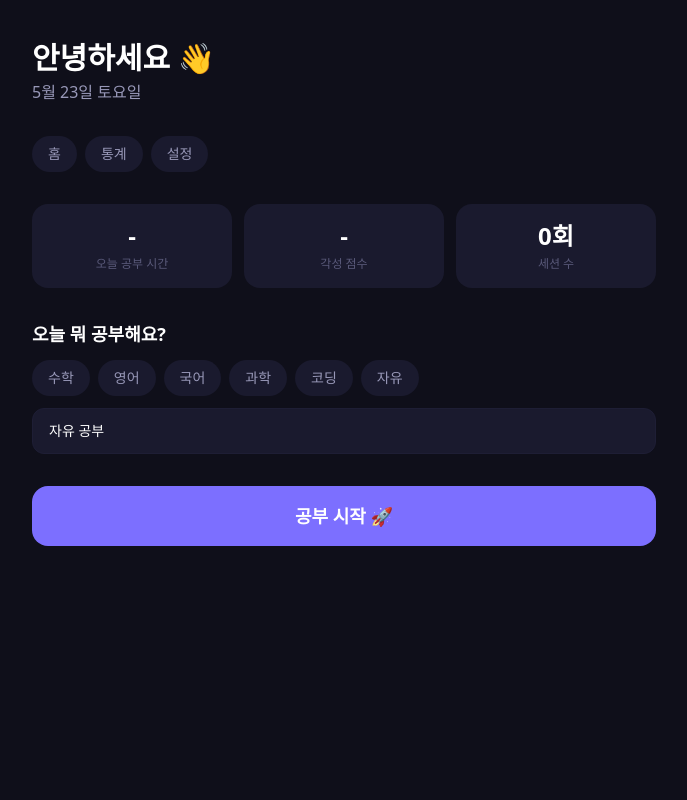
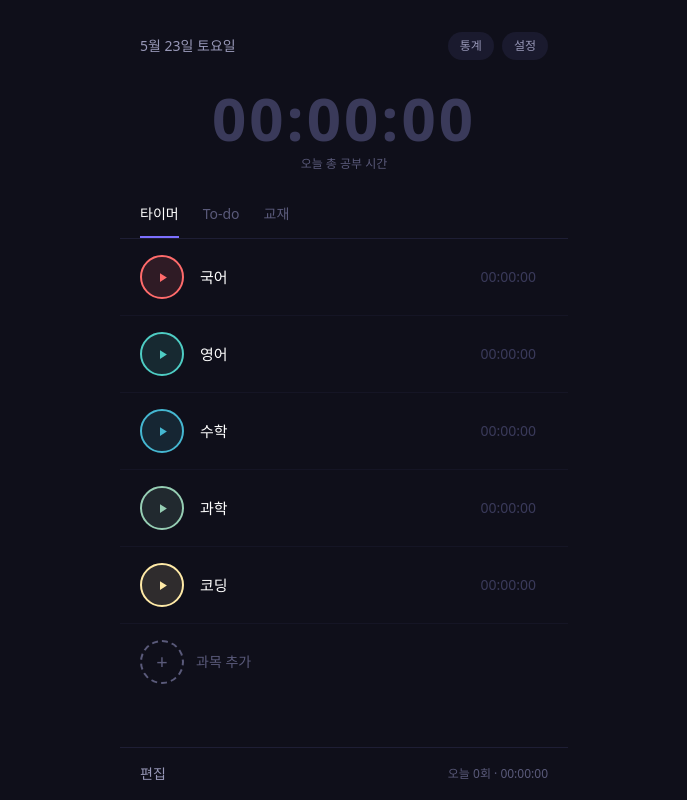
Before and after one commit to dissdi/StudyCoach, a Next.js app in the folder apps/web/: page / in a window 1280 px wide. Shown: the whole page, without its empty margins (296-983 px from the left). Built offline with nearby package versions, Linux system fonts and the light colour scheme.

Commit message:
feat: add trainers, tts voices, time record

```diff
--- a/apps/web/app/page.tsx
+++ b/apps/web/app/page.tsx
@@ -1,159 +1,287 @@
 'use client';
 
-import { useState } from 'react';
+import { useState, useRef, useEffect } from 'react';
 import { useRouter } from 'next/navigation';
 import { useStudyStore } from '@/store/useStudyStore';
 import { format } from 'date-fns';
 import { ko } from 'date-fns/locale';
 
-const QUICK_SUBJECTS = ['수학', '영어', '국어', '과학', '코딩', '자유'];
+const SUBJECT_COLORS = [
+  '#FF6B6B', '#4ECDC4', '#45B7D1', '#96CEB4', '#FFEAA7',
+  '#DDA0DD', '#98D8C8', '#F7DC6F', '#BB8FCE', '#76D7C4',
+  '#F0A500', '#A8E063', '#FD79A8', '#6C5CE7', '#00B894',
+];
+
+function formatHMS(secs: number) {
+  const h = Math.floor(secs / 3600);
+  const m = Math.floor((secs % 3600) / 60);
+  const s = secs % 60;
+  return `${String(h).padStart(2, '0')}:${String(m).padStart(2, '0')}:${String(s).padStart(2, '0')}`;
+}
 
 export default function HomePage() {
   const router = useRouter();
-  const { sessions, currentSubject, setSubject, startSession, setGoalDuration } = useStudyStore();
-  const [inputSubject, setInputSubject] = useState(currentSubject);
+  const {
+    sessions,
+    setSubject,
+    startSession,
+    subjects,
+    addSubject,
+    removeSubject,
+  } = useStudyStore();
 
+  const [isAdding, setIsAdding] = useState(false);
+  const [newSubjectName, setNewSubjectName] = useState('');
+  const [editMode, setEditMode] = useState(false);
+  const [activeTab, setActiveTab] = useState('타이머');
+  const [deleteConfirm, setDeleteConfirm] = useState<string | null>(null);
+  const inputRef = useRef<HTMLInputElement>(null);
+
+  useEffect(() => {
+    if (isAdding && inputRef.current) {
+      inputRef.current.focus();
+    }
+  }, [isAdding]);
+
+  // 오늘 세션 필터
   const todaySessions = sessions.filter(
     (s) => new Date(s.startTime).toDateString() === new Date().toDateString()
   );
+
+  // 총 시간
   const todayTotalSec = todaySessions.reduce((a, s) => a + s.durationSeconds, 0);
-  const todayAvgFocus =
-    todaySessions.length > 0
-      ? Math.round(todaySessions.reduce((a, s) => a + s.avgConcentration, 0) / todaySessions.length)
-      : 0;
 
-  const formatSec = (secs: number) => {
-    const h = Math.floor(secs / 3600);
-    const m = Math.floor((secs % 3600) / 60);
-    return h > 0 ? `${h}시간 ${m}분` : `${m}분`;
-  };
+  // 과목별 시간
+  const subjectTimes: Record<string, number> = {};
+  for (const session of todaySessions) {
+    subjectTimes[session.subject] = (subjectTimes[session.subject] || 0) + session.durationSeconds;
+  }
 
-  const handleStart = () => {
-    const sub = inputSubject.trim() || '자유 공부';
-    setSubject(sub);
-    setGoalDuration(0); // 목표 시간은 세션 화면에서 설정
+  const handleStartSubject = (subject: string) => {
+    if (editMode) return;
+    setSubject(subject);
     startSession();
     router.push('/session');
   };
 
+  const handleAddSubject = () => {
+    const name = newSubjectName.trim();
+    if (name) {
+      addSubject(name);
+      setNewSubjectName('');
+      setIsAdding(false);
+    }
+  };
+
+  const handleDeleteRequest = (subject: string) => {
+    if (deleteConfirm === subject) {
+      removeSubject(subject);
+      setDeleteConfirm(null);
+    } else {
+      setDeleteConfirm(subject);
+    }
+  };
+
   return (
-    <main className="min-h-screen bg-bg">
-      <div className="max-w-2xl mx-auto px-6 py-10 flex flex-col gap-8">
-        {/* 헤더 */}
-        <div>
-          <h1 className="text-3xl font-bold text-white">안녕하세요 👋</h1>
-          <p className="text-[#9898B8] mt-1">
+    <main className="min-h-screen bg-bg flex flex-col">
+      <div className="max-w-md mx-auto w-full flex flex-col min-h-screen">
+
+        {/* ── 상단 헤더 ── */}
+        <div className="px-5 pt-8 pb-2">
+          <div className="flex justify-between items-center mb-1">
+            <p className="text-[#9898B8] text-sm">
               {format(new Date(), 'M월 d일 EEEE', { locale: ko })}
             </p>
+            <div className="flex gap-2">
+              <button
+                onClick={() => router.push('/stats')}
+                className="text-xs text-[#9898B8] px-3 py-1.5 rounded-full bg-card hover:text-white transition-colors"
+              >
+                통계
+              </button>
+              <button
+                onClick={() => router.push('/settings')}
+                className="text-xs text-[#9898B8] px-3 py-1.5 rounded-full bg-card hover:text-white transition-colors"
+              >
+                설정
+              </button>
+            </div>
           </div>
 
-        {/* 네비게이션 */}
-        <nav className="flex gap-2">
-          {[
-            { href: '/', label: '홈' },
-            { href: '/stats', label: '통계' },
-            { href: '/settings', label: '설정' },
-          ].map((item) => (
-            <a
-              key={item.href}
-              href={item.href}
-              className="px-4 py-2 rounded-full bg-card text-[#9898B8] text-sm hover:text-white transition-colors"
+          {/* 대형 총 시간 */}
+          <div className="text-center py-6">
+            <div
+              className="text-6xl font-bold tracking-wider font-mono"
+              style={{ color: todayTotalSec > 0 ? '#FF8C42' : '#3A3A5A' }}
             >
-              {item.label}
-            </a>
-          ))}
-        </nav>
+              {formatHMS(todayTotalSec)}
+            </div>
+            <p className="text-[#5A5A7A] text-xs mt-2">오늘 총 공부 시간</p>
+          </div>
+        </div>
 
-        {/* 오늘 통계 */}
-        <div className="grid grid-cols-3 gap-3">
-          {[
-            { value: todayTotalSec > 0 ? formatSec(todayTotalSec) : '-', label: '오늘 공부 시간' },
-            {
-              value: todayAvgFocus > 0 ? `${todayAvgFocus}점` : '-',
-              label: '각성 점수',
-              color: todayAvgFocus >= 80 ? '#4ade80' : todayAvgFocus >= 40 ? '#f59e0b' : todayAvgFocus > 0 ? '#f87171' : undefined,
-            },
-            { value: `${todaySessions.length}회`, label: '세션 수' },
-          ].map((stat) => (
-            <div key={stat.label} className="bg-card rounded-2xl p-4 flex flex-col items-center gap-1">
-              <span
-                className="text-2xl font-bold text-white"
-                style={stat.color ? { color: stat.color } : {}}
+        {/* ── 탭 바 ── */}
+        <div className="flex gap-6 px-5 border-b border-elevated">
+          {['타이머', 'To-do', '교재'].map((tab) => (
+            <button
+              key={tab}
+              onClick={() => setActiveTab(tab)}
+              className={`pb-3 text-sm font-medium border-b-2 transition-colors ${
+                activeTab === tab
+                  ? 'border-primary text-white'
+                  : 'border-transparent text-[#5A5A7A] hover:text-[#9898B8]'
+              }`}
             >
-                {stat.value}
-              </span>
-              <span className="text-xs text-[#5A5A7A] text-center">{stat.label}</span>
-            </div>
+              {tab}
+            </button>
           ))}
         </div>
 
-        {/* 과목 선택 */}
-        <div className="flex flex-col gap-3">
-          <h2 className="text-lg font-semibold text-white">오늘 뭐 공부해요?</h2>
-          <div className="flex gap-2 flex-wrap">
-            {QUICK_SUBJECTS.map((sub) => (
+        {/* ── 과목 리스트 ── */}
+        <div className="flex-1 overflow-y-auto">
+          {subjects.length === 0 && !isAdding && (
+            <div className="text-center py-16 text-[#5A5A7A] text-sm">
+              과목을 추가해서 공부를 시작해보세요!
+            </div>
+          )}
+
+          {subjects.map((subject, idx) => {
+            const color = SUBJECT_COLORS[idx % SUBJECT_COLORS.length];
+            const timeSec = subjectTimes[subject] || 0;
+
+            return (
+              <div
+                key={subject}
+                className="flex items-center px-5 py-4 border-b border-elevated/40 hover:bg-card/30 transition-colors group"
+              >
+                {/* 플레이 버튼 */}
                 <button
-                key={sub}
-                onClick={() => setInputSubject(sub)}
-                className={`px-4 py-2 rounded-full text-sm font-medium transition-all ${
-                  inputSubject === sub
-                    ? 'bg-primary text-white'
-                    : 'bg-card text-[#9898B8] hover:text-white'
+                  onClick={() => handleStartSubject(subject)}
+                  disabled={editMode}
+                  className="w-11 h-11 rounded-full flex items-center justify-center mr-4 flex-shrink-0 transition-transform active:scale-90"
+                  style={{
+                    backgroundColor: color + '22',
+                    border: `2px solid ${color}`,
+                    opacity: editMode ? 0.5 : 1,
+                  }}
+                  aria-label={`${subject} 공부 시작`}
+                >
+                  <svg width="15" height="15" viewBox="0 0 24 24" fill={color}>
+                    <path d="M8 5v14l11-7z" />
+                  </svg>
+                </button>
+
+                {/* 과목 이름 */}
+                <span className="flex-1 text-white text-[15px] font-medium">{subject}</span>
+
+                {/* 오늘 누적 시간 */}
+                <span
+                  className={`text-sm font-mono mr-3 ${
+                    timeSec > 0 ? 'text-[#9898B8]' : 'text-[#3A3A5A]'
                   }`}
                 >
-                {sub}
+                  {formatHMS(timeSec)}
+                </span>
+
+                {/* 편집 모드: 삭제 버튼 */}
+                {editMode && (
+                  <button
+                    onClick={() => handleDeleteRequest(subject)}
+                    className={`w-7 h-7 rounded-full flex items-center justify-center text-xs font-bold transition-all ${
+                      deleteConfirm === subject
+                        ? 'bg-red-500 text-white scale-110'
+                        : 'bg-red-500/20 text-red-400 hover:bg-red-500/40'
+                    }`}
+                    title={deleteConfirm === subject ? '한번 더 누르면 삭제' : '삭제'}
+                  >
+                    {deleteConfirm === subject ? '!' : '×'}
                   </button>
-            ))}
+                )}
+              </div>
+            );
+          })}
+
+          {/* ── 과목 추가 행 ── */}
+          {isAdding ? (
+            <div className="flex items-center px-5 py-4 gap-3">
+              <div
+                className="w-11 h-11 rounded-full flex items-center justify-center mr-0 flex-shrink-0"
+                style={{ border: '2px dashed #5A5A7A' }}
+              >
+                <span className="text-[#5A5A7A] text-lg leading-none">+</span>
               </div>
               <input
+                ref={inputRef}
                 type="text"
-            value={inputSubject}
-            onChange={(e) => setInputSubject(e.target.value)}
-            placeholder="직접 입력..."
-            className="bg-card rounded-xl px-4 py-3 text-white text-sm outline-none border border-elevated focus:border-primary transition-colors placeholder:text-[#5A5A7A]"
-            onKeyDown={(e) => e.key === 'Enter' && handleStart()}
+                value={newSubjectName}
+                onChange={(e) => setNewSubjectName(e.target.value)}
+                placeholder="과목 이름 입력..."
+                className="flex-1 bg-card rounded-xl px-4 py-2 text-white text-sm outline-none border border-primary placeholder:text-[#5A5A7A]"
+                onKeyDown={(e) => {
+                  if (e.key === 'Enter') handleAddSubject();
+                  if (e.key === 'Escape') {
+                    setIsAdding(false);
+                    setNewSubjectName('');
+                  }
+                }}
               />
+              <button
+                onClick={handleAddSubject}
+                className="text-primary text-sm font-semibold hover:opacity-80 transition-opacity"
+              >
+                추가
+              </button>
+              <button
+                onClick={() => {
+                  setIsAdding(false);
+                  setNewSubjectName('');
+                }}
+                className="text-[#5A5A7A] text-sm hover:text-white transition-colors"
+              >
+                취소
+              </button>
+            </div>
+          ) : (
+            <button
+              onClick={() => {
+                setIsAdding(true);
+                setEditMode(false);
+              }}
+              className="flex items-center gap-3 px-5 py-4 w-full text-left hover:bg-card/30 transition-colors group"
+            >
+              <div
+                className="w-11 h-11 rounded-full flex items-center justify-center flex-shrink-0"
+                style={{ border: '2px dashed #5A5A7A' }}
+              >
+                <span className="text-[#5A5A7A] text-xl leading-none group-hover:text-[#9898B8] transition-colors">+</span>
+              </div>
+              <span className="text-[#5A5A7A] text-sm group-hover:text-[#9898B8] transition-colors">
+                과목 추가
+              </span>
+            </button>
+          )}
         </div>
 
-        {/* 시작 버튼 */}
+        {/* ── 하단 편집 버튼 ── */}
+        <div className="px-5 py-4 border-t border-elevated flex items-center justify-between">
           <button
-          onClick={handleStart}
-          className="w-full py-4 rounded-2xl bg-primary text-white text-lg font-bold hover:opacity-90 active:scale-95 transition-all"
+            onClick={() => {
+              setEditMode(!editMode);
+              setDeleteConfirm(null);
+              setIsAdding(false);
+            }}
+            className={`text-sm font-medium transition-colors ${
+              editMode ? 'text-primary' : 'text-[#9898B8] hover:text-white'
+            }`}
           >
-          공부 시작 🚀
+            {editMode ? '완료' : '편집'}
           </button>
 
-        {/* 최근 세션 */}
-        {todaySessions.length > 0 && (
-          <div className="flex flex-col gap-3">
-            <h2 className="text-lg font-semibold text-white">오늘 공부 기록</h2>
-            <div className="flex flex-col gap-2">
-              {todaySessions.slice(0, 5).map((s) => (
-                <div
-                  key={s.id}
-                  className="bg-card rounded-xl px-4 py-3 flex items-center justify-between cursor-pointer hover:bg-elevated transition-colors"
-                  onClick={() => router.push(`/report/${s.id}`)}
-                >
-                  <div className="flex flex-col gap-0.5">
-                    <span className="text-sm font-medium text-white">{s.subject}</span>
+          {/* 오늘 세션 수 */}
           <span className="text-xs text-[#5A5A7A]">
-                      {format(new Date(s.startTime), 'HH:mm', { locale: ko })}
+            오늘 {todaySessions.length}회 · {formatHMS(todayTotalSec)}
           </span>
         </div>
-                  <div className="flex items-center gap-3">
-                    <span className="text-sm text-[#9898B8]">{formatSec(s.durationSeconds)}</span>
-                    {s.avgConcentration > 0 && (
-                      <span className="text-sm font-semibold" style={{ color: '#7C7CFF' }}>
-                        {s.avgConcentration}점
-                      </span>
-                    )}
-                    <span className="text-[#5A5A7A] text-xs">›</span>
-                  </div>
-                </div>
-              ))}
-            </div>
-          </div>
-        )}
       </div>
     </main>
   );
--- a/apps/web/store/useStudyStore.ts
+++ b/apps/web/store/useStudyStore.ts
@@ -21,6 +21,7 @@ interface StudyState {
   status: SessionStatus;
   currentSession: StudySession | null;
   currentSubject: string;
+  subjects: string[];
   elapsedSec: number;
   latestFaceResult: FaceAnalysisResult | null;
   coachPersonality: CoachPersonality;
@@ -49,6 +50,8 @@ interface StudyState {
   ttsInterruptCount: number;          // 사용자 메시지 전송 시 증가 → useTTS가 감지해 즉시 중단
   conversationHistory: ConversationTurn[]; // 세션 내 채팅 대화 히스토리 (user ↔ 코치 직접 대화)
 
+  addSubject: (name: string) => void;
+  removeSubject: (name: string) => void;
   setSubject: (s: string) => void;
   startSession: () => void;
   pauseSession: () => void;
@@ -95,6 +98,7 @@ export const useStudyStore = create<StudyState>()(
       status: 'idle',
       currentSession: null,
       currentSubject: '자유 공부',
+      subjects: ['국어', '영어', '수학', '과학', '코딩'],
       elapsedSec: 0,
       latestFaceResult: null,
       coachPersonality: 'friend',
@@ -122,6 +126,13 @@ export const useStudyStore = create<StudyState>()(
       ttsInterruptCount: 0,
       recentUserChats: [],
       conversationHistory: [],
+
+      addSubject: (name) =>
+        set((s) => ({
+          subjects: s.subjects.includes(name) ? s.subjects : [...s.subjects, name],
+        })),
+      removeSubject: (name) =>
+        set((s) => ({ subjects: s.subjects.filter((sub) => sub !== name) })),
 
       setSubject: (s) => set({ currentSubject: s }),
 
@@ -239,6 +250,7 @@ export const useStudyStore = create<StudyState>()(
       name: 'study-coach-storage',
       partialize: (s) => ({
         sessions: s.sessions,
+        subjects: s.subjects,
         coachPersonality: s.coachPersonality,
         coachEnabled: s.coachEnabled,
         ttsEnabled: s.ttsEnabled,
```
Also changed, not shown: apps/web/hooks/useCoach.ts (+11 -23 lines), 1 other file (tests, documents, lock files or other folders). Lines whose indentation alone changed are shown as unchanged.
